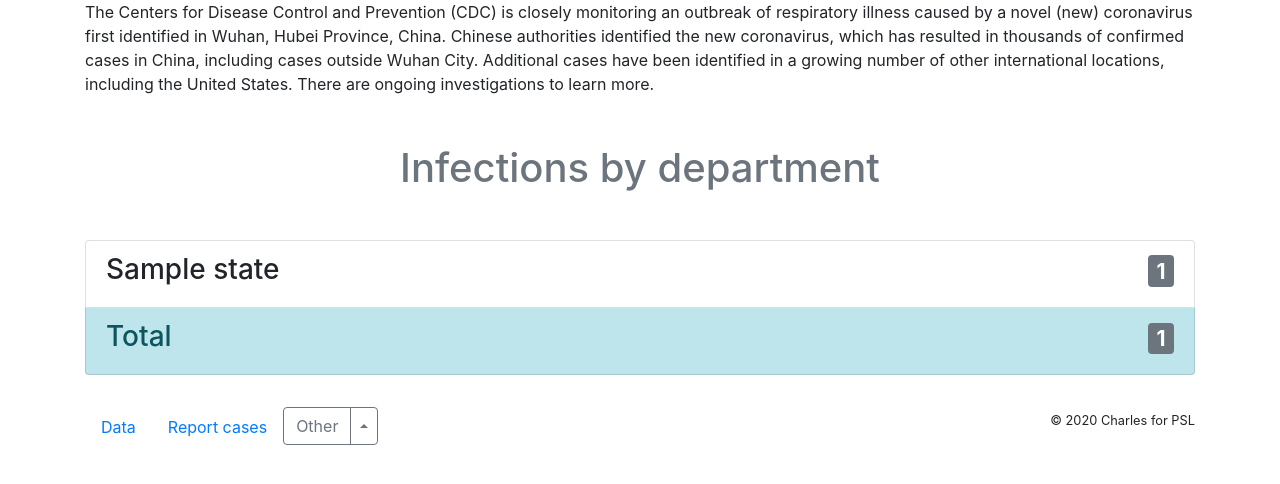
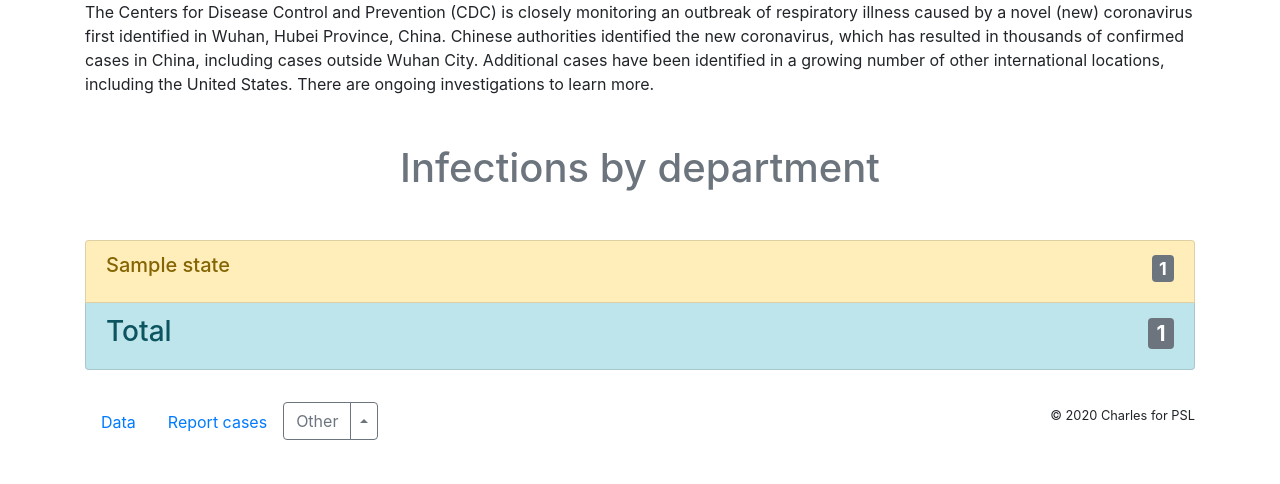
Before and after one commit to carlosz22/psl-outbreak, a Flask app: page /data in a window 1280 px wide. Shown: the part 282-766 px from the top of the page. Run offline with Flask 2, Linux system fonts and the light colour scheme; tables that the repository leaves empty hold one stand-in row (values such as "Sample post"); some libraries are stand-ins or nearby versions.

Commit message:
Fix: Layout for the data by department

```diff
--- a/web_flask/templates/data.html
+++ b/web_flask/templates/data.html
@@ -25,10 +25,14 @@
 
       <ul class="list-group">
         {% for state in states %}
+        {%- if state['infections'] > 0 -%}
+        <li class="list-group-item list-group-item-warning">
+          {%- else -%}
         <li class="list-group-item">
+          {%- endif -%}
           <div class="d-flex justify-content-between">
-            <h3>{{ state['name'] }}</h3>
-            <h3><span class="badge badge-secondary">{{ state['infections'] }}</span></h3>
+            <h5>{{ state['name'] }}</h5>
+            <h4><span class="badge badge-secondary">{{ state['infections'] }}</span></h4>
           </div>
         </li>
         {% endfor %}
@@ -40,4 +44,4 @@
       </ul><!-- /schedule -->
     </div>
   </div>
-{% endblock %}
+  {% endblock %}
```
